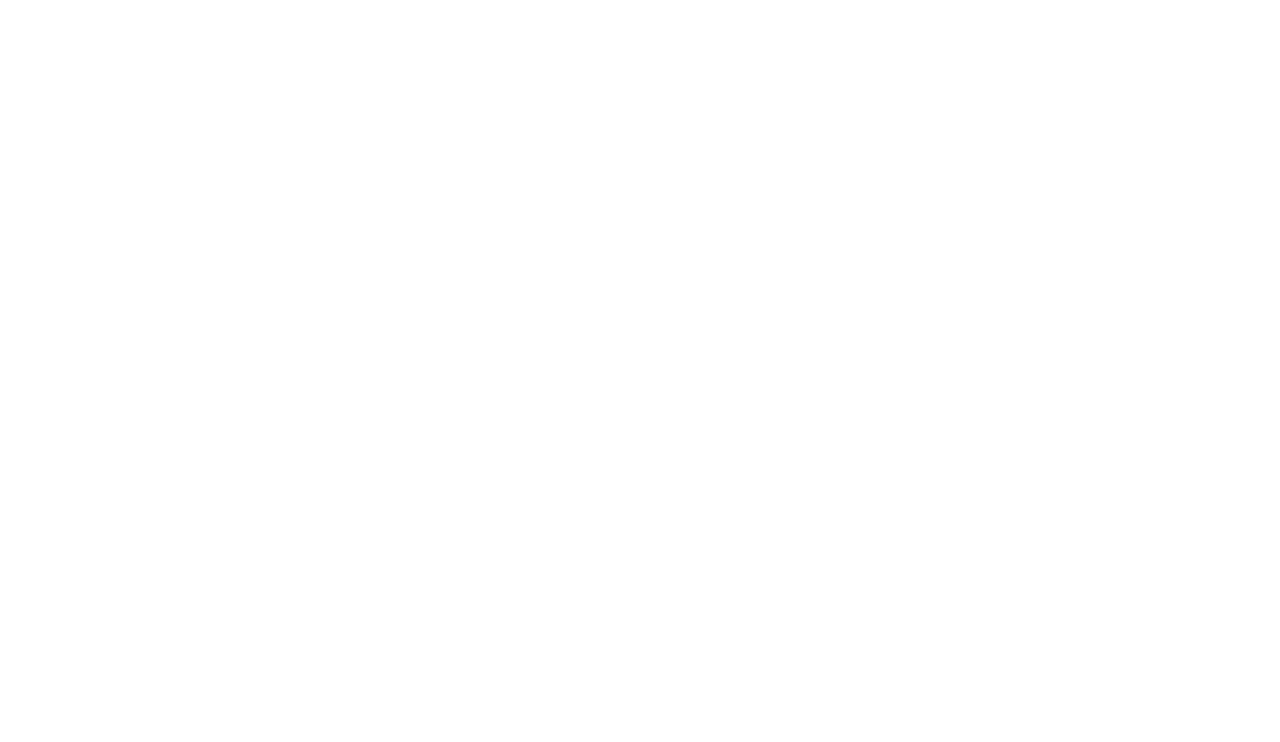
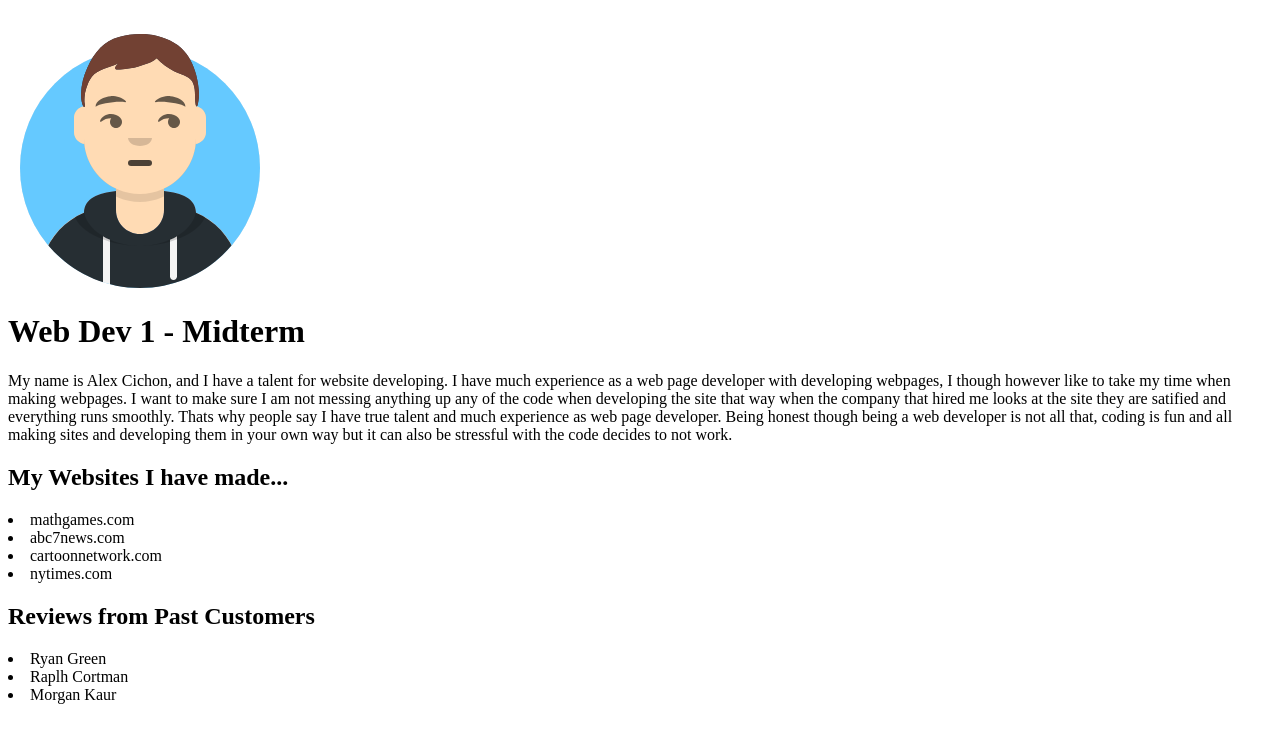
Before and after one commit to RVCC-IDMX/midterm-2023-AlexCichon, a plain HTML site: page index.html in a window 1280 px wide. Drawn offline with Linux system fonts and the light colour scheme.

Commit message:
Starting point of Midterm web page development

```diff
--- a/index.html
+++ b/index.html
@@ -4,9 +4,40 @@
   <meta charset="UTF-8">
   <meta http-equiv="X-UA-Compatible" content="IE=edge">
   <meta name="viewport" content="width=device-width, initial-scale=1.0">
-  <title>Document</title>
+  <link href="css/style.css" rel="stylesheet">
+  <title>How good i am at web page developing</title>
 </head>
-<body>
-
+  <body>
+    <!--the bdody element contains all my information to you-->
+    <header>
+        <!--the header shows the avatar of me as well as the title of my web page-->
+        <img src="/img/avataaars.svg" alt="Avatar of me">
+        <h1>Web Dev 1 - Midterm</h1>
+      </header>
+        <section id="Bio and Talent">
+        <div> <!-- the section shows me explaining my talent and expierence as a web developer-->
+        <main>
+          <p>My name is Alex Cichon, and I have a talent for website developing.
+          I have much experience as a web page developer with developing webpages, I though however like to take my time when making webpages.
+           I want to make sure I am not messing anything up any of the code when developing the site that way when the company that hired me looks at the site they are satified and everything runs smoothly.
+           Thats why people say I have true talent and much experience as web page developer. Being honest though being a web developer is not all that, coding is fun and all making sites and developing them in your own way but it can also be stressful with the code decides to not work.  </p>
+        </div>
+      </section>
+    <section id="Websites made"> <!--List of a few websites I have made as a web developer-->
+      <h1>My Websites I have made...</h1>
+      <u1>
+          <li>mathgames.com</li>
+          <li>abc7news.com</li>
+          <li>cartoonnetwork.com</li>
+          <li>nytimes.com</li>
+      </u1>
+  </section>
 </body>
+<section id="Happy Customers"> <!--Reviews from happy customers-->
+<h1>Reviews from Past Customers</h1>
+  <li>Ryan Green</li>
+  <li>Raplh Cortman</li>
+  <li>Morgan Kaur</li>
+</section>
+</main>
 </html>
```
Also changed, not shown: css/style.css (added), img/avataaars.png (added), img/avataaars.svg (added), 1 other file.
